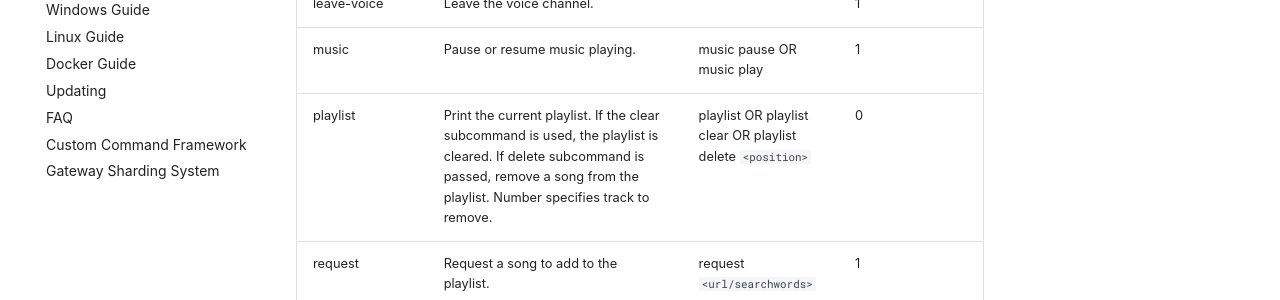
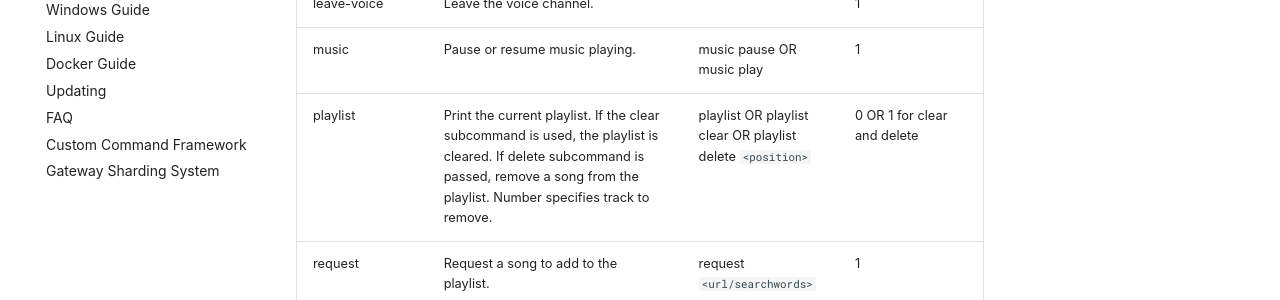
Before and after one commit to TheSharks/WildBeastDocs, an MkDocs documentation site: the page built from docs/commands.md, in a window 1280 px wide and 900 px high, scrolled down 3166 px. Shown: the part 152-452 px from the top of the window. Built offline with MkDocs 1.6.1 and Material for MkDocs 9.7.7, drawn with Linux system fonts in a browser that asks for light colours; some web fonts are replaced; comment, search, counter and statistics services are not loaded; old or Windows-style settings are respelled for this version of MkDocs.

Commit message:
Update commands.md

```diff
--- a/docs/commands.md
+++ b/docs/commands.md
@@ -55,7 +55,7 @@ yomomma | Yo momma is so fat that... You know the drill. |  | 0
 **Music commands** |
 leave-voice | Leave the voice channel. |  | 1
 music | Pause or resume music playing. | music pause OR music play | 1
-playlist | Print the current playlist. If the clear subcommand is used, the playlist is cleared. If delete subcommand is passed, remove a song from the playlist. Number specifies track to remove. | playlist OR playlist clear OR playlist delete `<position>` | 0
+playlist | Print the current playlist. If the clear subcommand is used, the playlist is cleared. If delete subcommand is passed, remove a song from the playlist. Number specifies track to remove. | playlist OR playlist clear OR playlist delete `<position>` | 0 OR 1 for clear and delete
 request | Request a song to add to the playlist. | request `<url/searchwords>` | 1
 shuffle | Shuffle the current playlist. |  | 2
 voice | Make the bot join the voice channel. |  | 1
```
